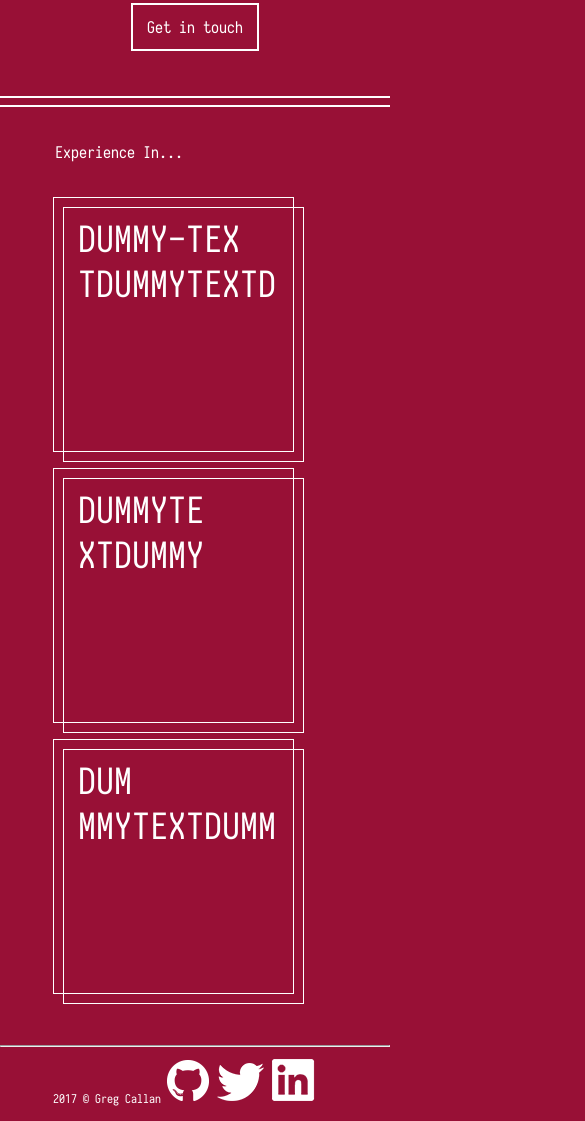
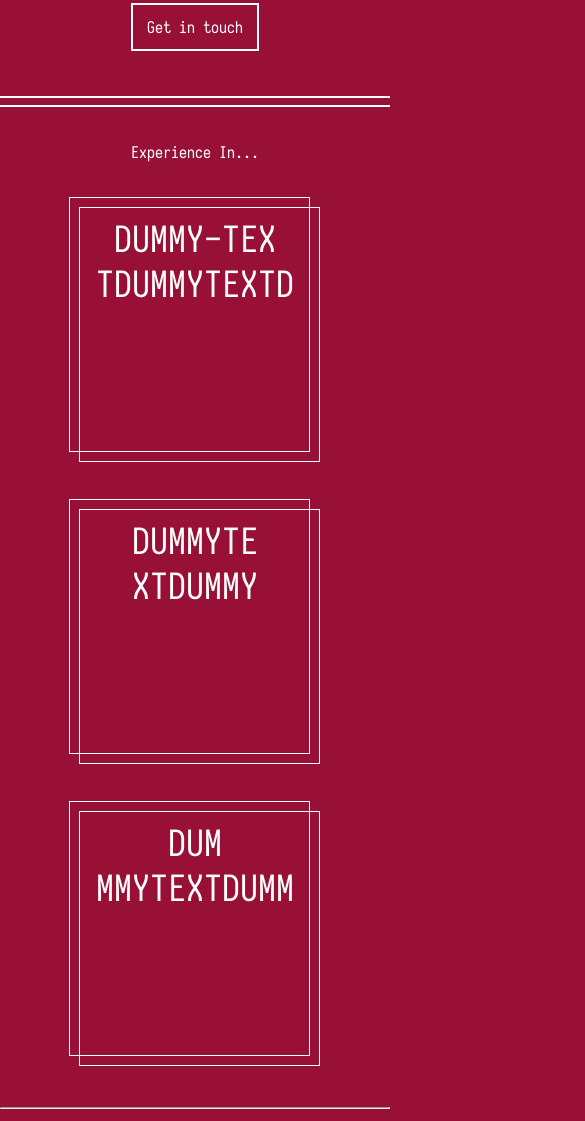
Before and after one commit to NeglectedGoat/My-Portfolio-Site, a website: page src/index.html in a window 390 px wide. Shown: the part 838-1959 px from the top of the page, 585 px wide, since content can reach past the window. Drawn offline with nearby package versions, Linux system fonts and the light colour scheme; files that its build step writes are made by us from their sources; a web font is replaced by a local one.

Commit message:
Completed responsive dev on home page
Home page fully responsive and built.

About to start building the rest of the pages and make them responsive.

```diff
--- a/src/index.html
+++ b/src/index.html
@@ -38,16 +38,18 @@
 
 	<section class="skillsExperience">
 		<div class="container">
-			<p class="experienceInCopy">Experience In...</p>
+			<div class="experienceInCopy">
+				<p>Experience In...</p>
+			</div>
 
 			<div class="threeColumnContainer">
-				<div class="Column">
+				<div class="Column" id="column1">
 					<div class="frontEnd">DUMMY-TEX TDUMMYTEXTD</div>
 				</div>
-				<div class="Column">
+				<div class="Column" id="column2">
 					<div class="digitalDisplay">DUMMYTE XTDUMMY</div>
 				</div>
-				<div class="Column">
+				<div class="Column" id="column3">
 					<div class="appDev">DUM MMYTEXTDUMM</div>
 				</div>
 			</div>
@@ -57,14 +59,13 @@
 
 	<hr class="hrFooter">
 	<div class="container">
-		<div class="footer">
+
 			<p class="footerSig">2017 &copy; Greg Callan</p>
-		<div class="socialIcons">
-				<img class="githubIcon" src="images/github.png" alt="">
-				<img class="twitterIcon"src="images/twitter_icon.png" alt="">
-				<img class="linkedinIcon"src="images/linkedin_icon.png" alt="">
-		</div>
-		</div>
+			<div class="socialIcons">
+					<img class="githubIcon" src="images/github.png" alt="">
+					<img class="twitterIcon"src="images/twitter_icon.png" alt="">
+					<img class="linkedinIcon"src="images/linkedin_icon.png" alt="">
+			</div>
 	</div>
 
 
--- a/src/sass/footer.scss
+++ b/src/sass/footer.scss
@@ -7,7 +7,9 @@
 	font-family: iosRegular;
 	color:#fff;
 	display: inline-block;
-	margin-left: 48px;
+	margin: 0px 0px 0px 48px;
+	position:relative;
+	top:30px;
 }
 
 .githubIcon{
@@ -24,4 +26,6 @@
 
 .socialIcons{
 	display: inline-block;
+	float:right;
+	margin-right: 50px;
 }
--- a/src/sass/mediaqueries.scss
+++ b/src/sass/mediaqueries.scss
@@ -36,9 +36,34 @@
 			bottom: 120px;
 			left:450px;
 		}
-		.footer {
-			width:860px;
+		.experienceInCopy{
+			margin:20px 0px 35px 124px;
 		}
+		.threeColumnContainer {
+			text-align: center;
+		}
+			#column1{
+				margin:0px 50px 35px 0px;
+			}
+				.frontEnd{
+					left:0px;
+				}
+			#column2{
+				margin:0px 0px 35px 50px;
+			}
+				.digitalDisplay{
+					left:0px;
+				}
+			#column3{
+				margin:0px 0px 0px 0px;
+			}
+		.socialIcons{
+			margin:0px 70px 0px 0px;
+		}
+			.appDev{
+				left:0px;
+			}
+
 }
 
 @media only screen and (max-width: 860px) {
@@ -69,10 +94,34 @@
 		/*--Typography--*/
 			font-size:40px;
 		}
+		.experienceInCopy{
+			margin:20px 0px 35px 100px;
+		}
+		#column1{
+				margin:0px 25px 35px 0px;
+			}
+				.frontEnd{
+					left:0px;
+				}
+		#column2{
+			margin:0px 0px 35px 25px;
+		}
+			.digitalDisplay{
+				left:0px;
+			}
+		#column3{
+			margin:0px 0px 0px 0px;
+		}
 		.cta{
 		/*--Layout--*/
 			bottom: 105px;
 			left:395px;
+		}
+		.footerSig{
+			margin: 0px 0px 0px 102px;
+		}
+		.socialIcons{
+			margin:0px 98px 0px 0px;
 		}
 }
 
@@ -91,7 +140,7 @@
 			}
 		nav{
 		/*--Layout--*/
-			margin:35px 0px 0px 138px;
+			margin:35px 0px 0px 145px;
 		}
 			li > a{
 			/*--Typography--*/
@@ -119,6 +168,15 @@
 			width:80px;
 		/*--Typography--*/
 			font-size:13px;
+		}
+		.experienceInCopy{
+			margin:20px 0px 35px 50px;
+		}
+		.footerSig{
+			margin: 0px 0px 0px 48px;
+		}
+		.socialIcons{
+			margin:0px 70px 0px 0px;
 		}
 }
 
@@ -189,6 +247,35 @@
 		/*--Typography--*/
 			font-size: 16px;
 		}
+		.experienceInCopy{
+		/*--Layout--*/
+			margin:20px 0px 35px 0px;
+			text-align: center;
+		}
+		#column1{
+		/*--Layout--*/
+			display: block;
+			margin:0px auto 35px auto;
+		}
+		#column2{
+		/*--Layout--*/
+			display: block;
+			margin:0px auto 35px auto;
+		}
+		.footerSig{
+		/*--Layout--*/
+			display: block;
+			margin:15px 0px 15px 0px;
+			position: static;
+			text-align: center;
+		}
+		.socialIcons{
+		/*--Layout--*/
+			display: block;
+			float:none;
+			margin: 0px 0px 0px 0px;
+			text-align: center;
+		}
 }
 
 @media only screen and (max-width: 540px) {
```
Also changed, not shown: dist/css/style.css, dist/index.html.
